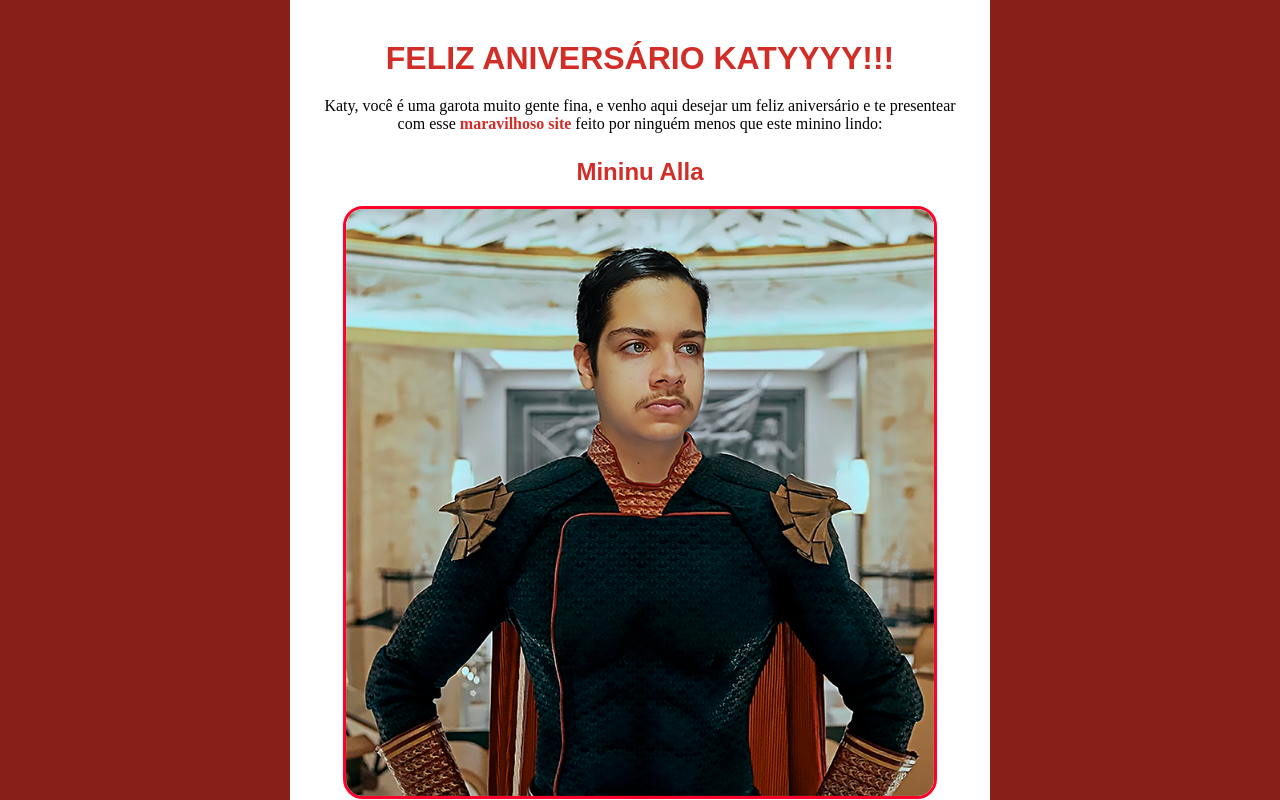
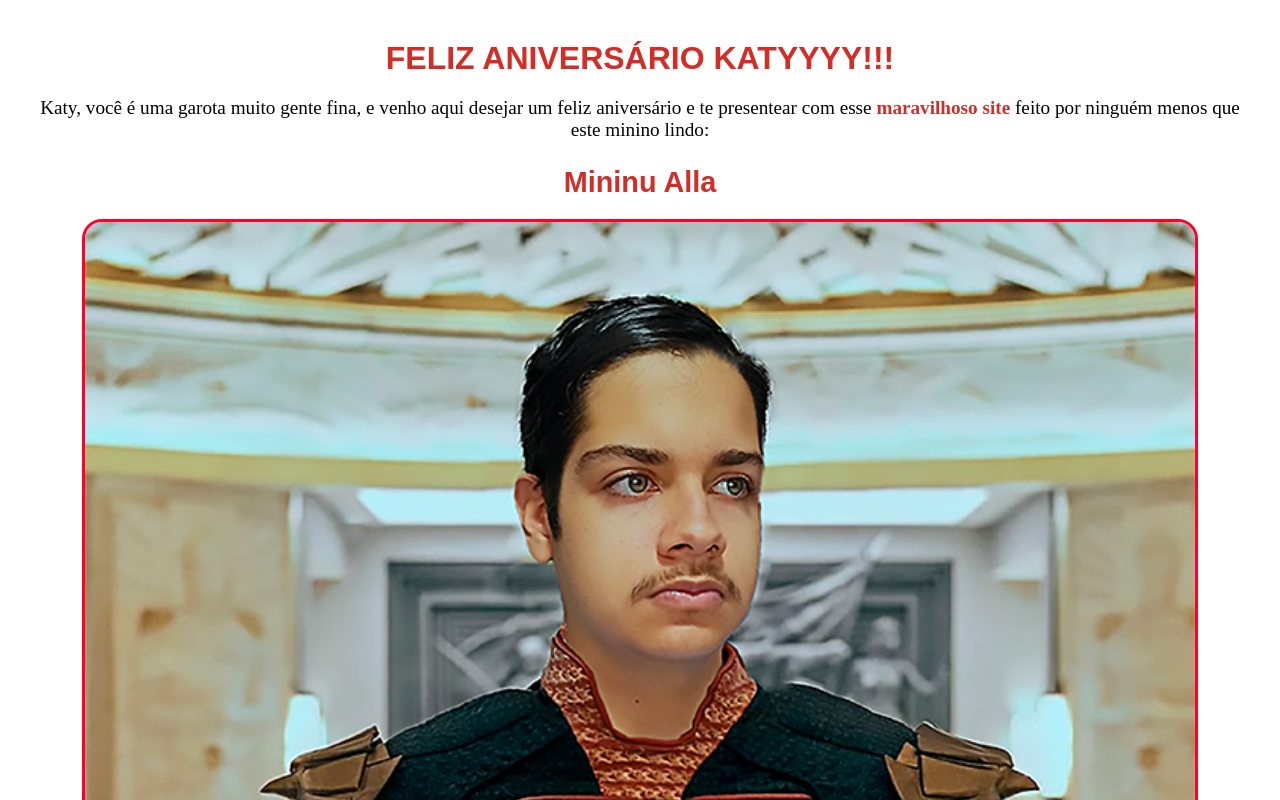
Before and after one commit to AllanGhabriell/kati, a plain HTML site: page index.html in a window 1280 px wide. Shown: the top 800 px of the page. Drawn offline with Linux system fonts and the light colour scheme; a web font is replaced by a local one.

Commit message:
atualização

```diff
--- a/style.css
+++ b/style.css
@@ -14,25 +14,26 @@
     box-sizing: border-box;
 }
 body {
-    background-color: var(--roxo-profundo);
+    background-color: var(--lavanda);
     font-family: Arial, sans-serif;
 }
 main {
     padding: 20px;
     background-color: var(--lavanda);
     min-width: 200px;
-    max-width: 700px;
+    max-width: 100%;
     margin: auto;
+    font-size: 1.1rem;
 }
 h1 {
     text-align: center;
     color: var(--ameixa);
-    font-size: 2rem; /* Ajuste para tamanhos menores */
+    font-size: 2.5rem;
 }
 h2.nossa {
     text-align: center;
     color: var(--ameixa);
-    font-size: 1.5rem;
+    font-size: 1.8rem;
     margin-top: 25px;
 }
 #principal {
@@ -45,7 +46,7 @@ p {
     margin: 10px 5px;
     font-family: var(--font-lumanosimo);
     text-align: center;
-    font-size: 1rem;
+    font-size: 1.2rem;
 }
 strong {
     color: var(--ameixa);
```
